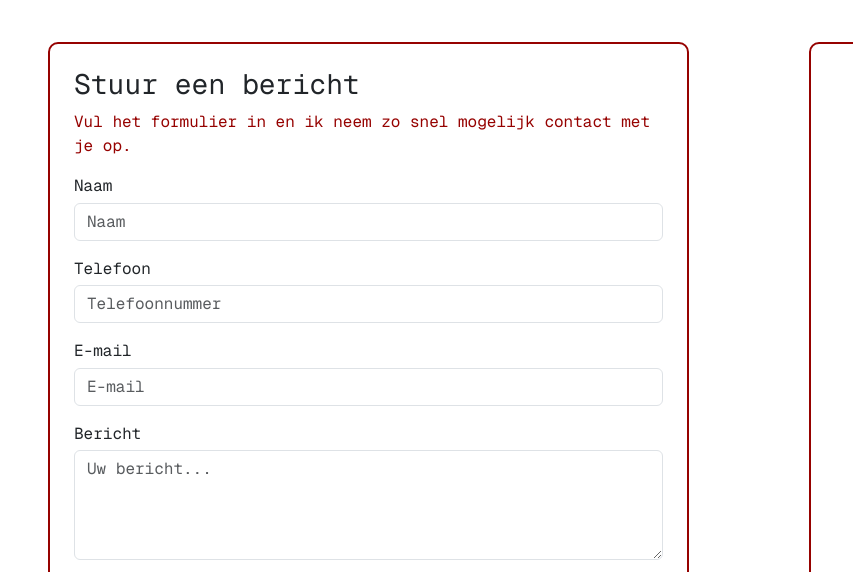
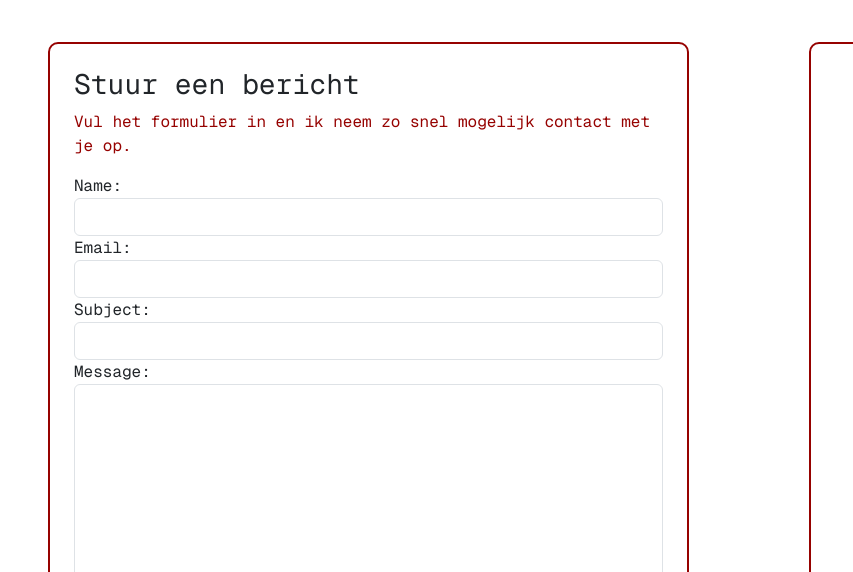
Before and after one commit to Mikhailtlb/Portfolio, a plain HTML site: page contact.html in a window 1280 px wide. Shown: the part 380-952 px from the top of the page, 0-853 px from the left. Drawn offline with nearby package versions, Linux system fonts and the light colour scheme.

Commit message:
update contact

```diff
--- a/contact.html
+++ b/contact.html
@@ -51,52 +51,28 @@
           Vul het formulier in en ik neem zo snel mogelijk contact met je
           op.
         </p>
-
-        <form>
-          <div class="mb-3">
-            <label for="name" class="form-label">Naam</label>
-            <input
-              type="text"
-              class="form-control"
-              id="name"
-              placeholder="Naam"
-            />
-          </div>
-
-          <div class="mb-3">
-            <label for="phone" class="form-label">Telefoon</label>
-            <input
-              type="tel"
-              class="form-control"
-              id="phone"
-              placeholder="Telefoonnummer"
-            />
-          </div>
-
-          <div class="mb-3">
-            <label for="email" class="form-label">E-mail</label>
-            <input
-              type="email"
-              class="form-control"
-              id="email"
-              placeholder="E-mail"
-              required
-            />
-          </div>
-
-          <div class="mb-3">
-            <label for="message" class="form-label">Bericht</label>
-            <textarea
-              class="form-control"
-              id="message"
-              rows="4"
-              placeholder="Uw bericht..."
-              required
-            ></textarea>
-          </div>
-
-          <button type="submit" class="btn-custom">Verzenden</button>
-        </form>
+        <form name="contact" method="POST" data-netlify="true" data-netlify-recaptcha="true">
+        <div class="form-group">
+          <label for="name">Name:</label>
+          <input type="text" class="form-control" id="name" name="name" required>
+        </div>
+        <div class="form-group">
+          <label for="email">Email:</label>
+          <input type="email" class="form-control" id="email" name="email" required>
+        </div>
+        <div class="form-group">
+          <label for="subject">Subject:</label>
+          <input type="text" class="form-control" id="subject" name="subject" required>
+        </div>
+        <div class="form-group">
+          <label for="message">Message:</label>
+          <textarea class="form-control" rows="10" id="message" name="message" required></textarea>
+        </div>
+        <div class="form-group">
+          <div data-netlify-recaptcha="true"></div>
+        </div>
+          <button type="submit" class="btn-custom ">Verzenden</button>
+      </form>
       </section>
     </main>
 
```
